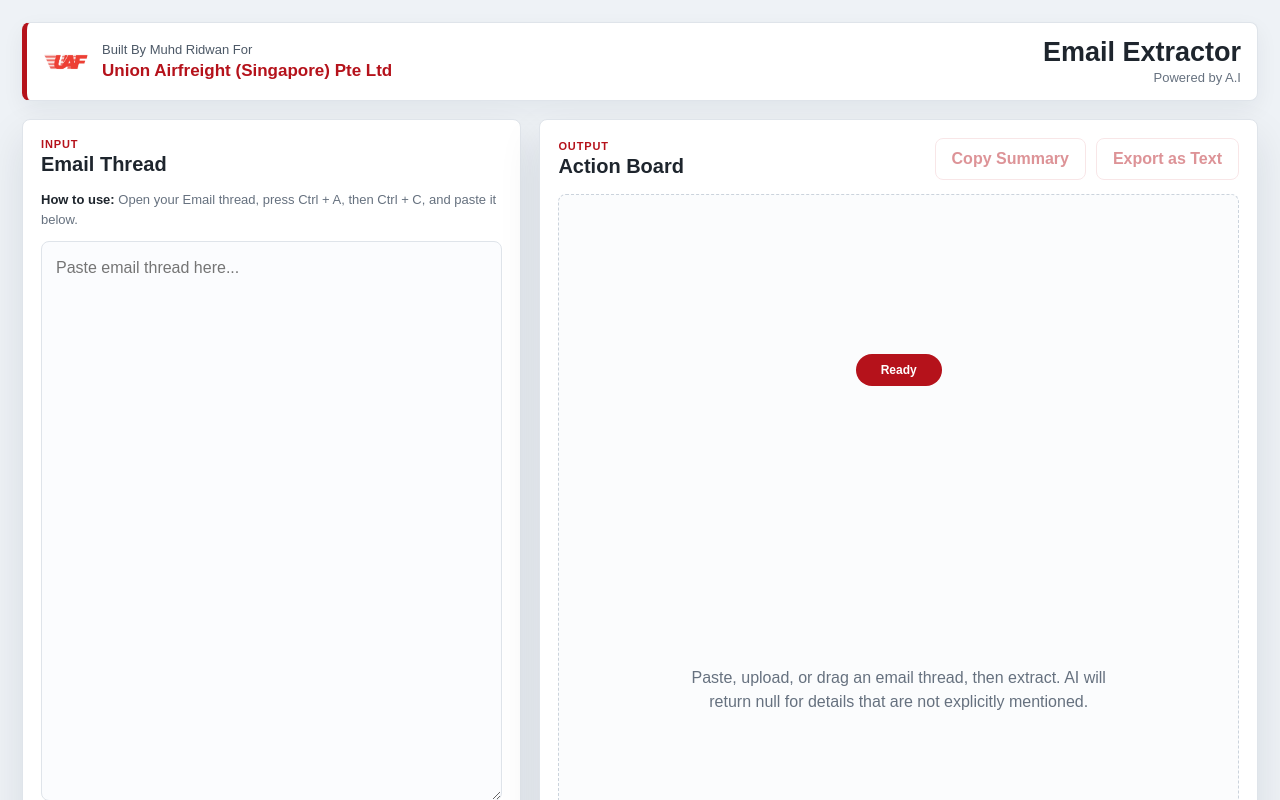
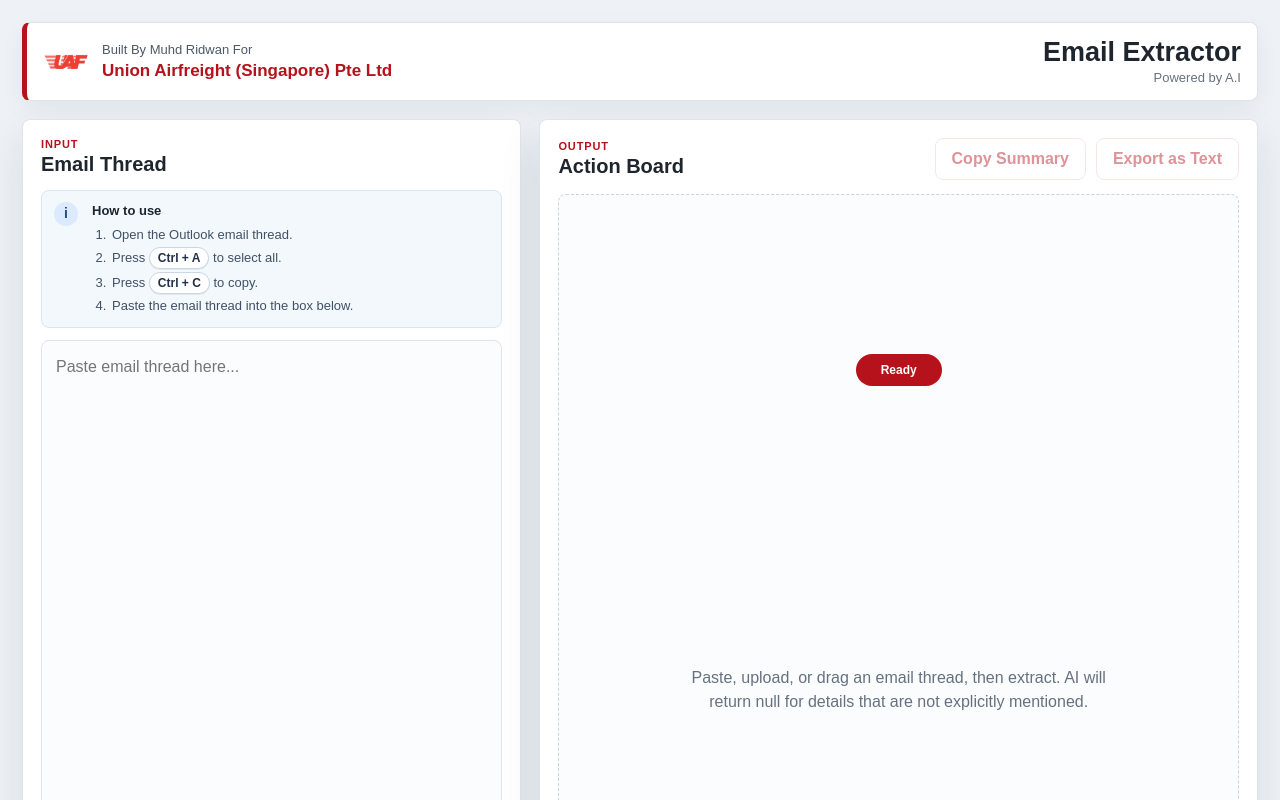
Before and after one commit to intvideos87-svg/ops-email-extractor, a Next.js app: page / in a window 1280 px wide. Shown: the top 800 px of the page. Built offline with nearby package versions, Linux system fonts and the light colour scheme.

Commit message:
Improve how-to-use instruction panel

```diff
--- a/app/globals.css
+++ b/app/globals.css
@@ -210,15 +210,61 @@ button:disabled {
 }
 
 .pasteInstruction {
+  display: grid;
+  grid-template-columns: 28px minmax(0, 1fr);
+  gap: 10px;
   margin: 0 0 12px;
-  color: var(--muted);
+  border: 1px solid #d9e5f2;
+  border-radius: 8px;
+  padding: 11px 12px;
+  background: #f3f8fd;
+  color: #405065;
   font-size: 13px;
-  line-height: 1.5;
+  line-height: 1.4;
 }
 
 .pasteInstruction strong {
   color: var(--ink);
   font-weight: 800;
+}
+
+.pasteInstruction ol {
+  display: grid;
+  gap: 3px;
+  margin: 6px 0 0;
+  padding-left: 18px;
+}
+
+.pasteInstruction li {
+  padding-left: 2px;
+}
+
+.pasteInstruction kbd {
+  display: inline-flex;
+  align-items: center;
+  min-height: 22px;
+  border: 1px solid #c8d6e6;
+  border-radius: 999px;
+  padding: 1px 8px;
+  background: #fff;
+  color: #223047;
+  font-family: inherit;
+  font-size: 12px;
+  font-weight: 800;
+  white-space: nowrap;
+  box-shadow: 0 1px 0 rgba(34, 48, 71, 0.08);
+}
+
+.infoIcon {
+  display: inline-grid;
+  place-items: center;
+  width: 24px;
+  height: 24px;
+  border-radius: 999px;
+  background: #dbeafe;
+  color: #1d4f8f;
+  font-size: 14px;
+  font-weight: 900;
 }
 
 textarea {
--- a/app/page.tsx
+++ b/app/page.tsx
@@ -417,9 +417,18 @@ export default function Home() {
             </div>
           </div>
 
-          <p className="pasteInstruction">
-            <strong>How to use:</strong> Open your Email thread, press Ctrl + A, then Ctrl + C, and paste it below.
-          </p>
+          <div className="pasteInstruction">
+            <span className="infoIcon" aria-hidden="true">i</span>
+            <div>
+              <strong>How to use</strong>
+              <ol>
+                <li>Open the Outlook email thread.</li>
+                <li>Press <kbd>Ctrl + A</kbd> to select all.</li>
+                <li>Press <kbd>Ctrl + C</kbd> to copy.</li>
+                <li>Paste the email thread into the box below.</li>
+              </ol>
+            </div>
+          </div>
 
           <textarea
             value={emailText}
```
